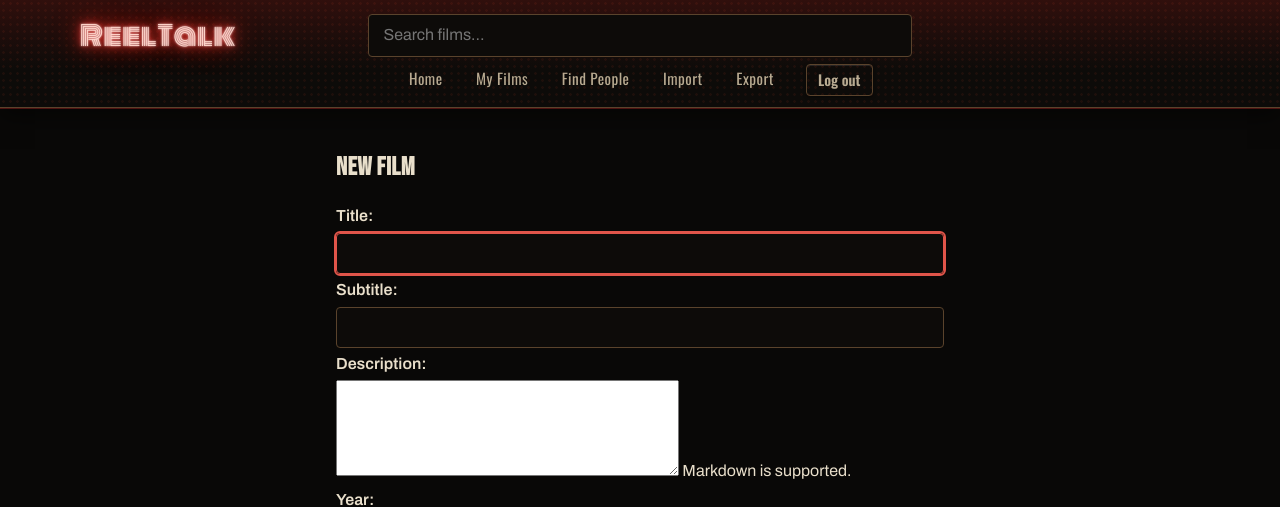
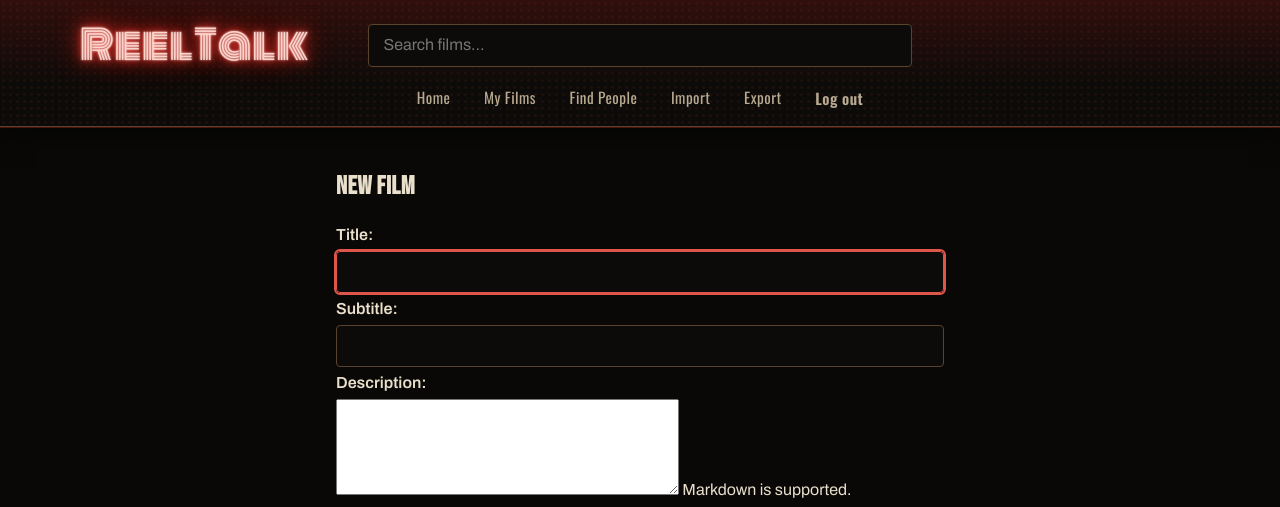
Before and after one commit to minnixtx/reeltalk, a Django app: page /film/create/ in a window 1280 px wide. Shown: the top 507 px of the page. Run offline with Django 5.2, Linux system fonts and the light colour scheme; the visitor is signed in with stand-in values (Sample User, id 1); parts of the project's set-up code (start-up, migrations or seed data) failed here and were passed over; some libraries are stand-ins or nearby versions.

Commit message:
M6 artwork B polish: larger neon wordmark, borderless Log out in nav (owner review)

```diff
--- a/reeltalk/social/static/css/reeltalk.css
+++ b/reeltalk/social/static/css/reeltalk.css
@@ -125,7 +125,8 @@ a {
 .brand {
   font-family: "Monoton", sans-serif;
   font-weight: 400;
-  font-size: 1.7rem;
+  /* Sized against MOCKUP.png proportions (owner review of M6 increment 5). */
+  font-size: 2.5rem;
   letter-spacing: 0.02em;
   color: #ffd5ca;
   text-decoration: none;
@@ -188,6 +189,20 @@ a {
   color: var(--cream);
   border-bottom-color: var(--red-bright);
   text-shadow: 0 0 10px rgba(255, 65, 56, 0.5);
+}
+
+/* Log out reads as nav text, not a button (owner review of M6 increment 5). */
+.site-nav form.inline button {
+  border: none;
+  padding: 0.2rem 0.1rem;
+  box-shadow: none;
+  color: var(--muted);
+  font-size: 0.95rem;
+  letter-spacing: 0.03em;
+}
+
+.site-nav form.inline button:hover {
+  color: var(--cream);
 }
 
 /* Narrow screens: the search box drops to its own full-width line so the
```
